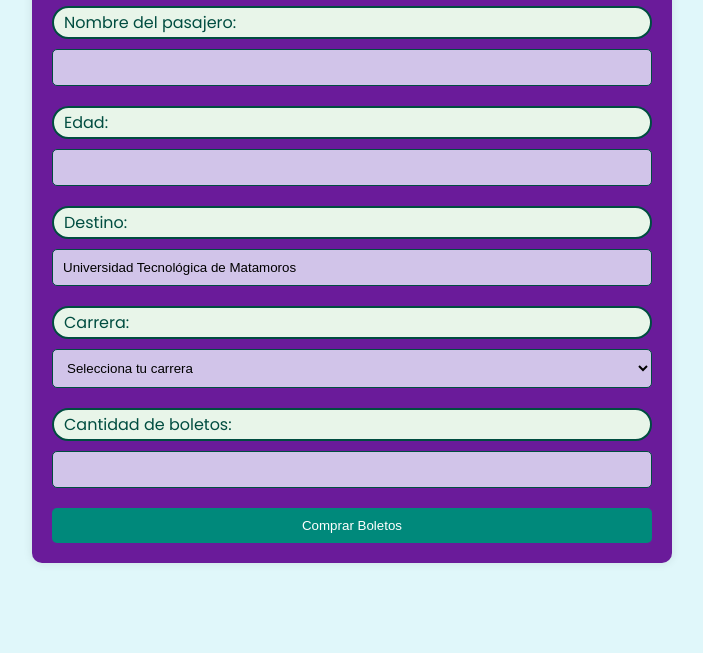
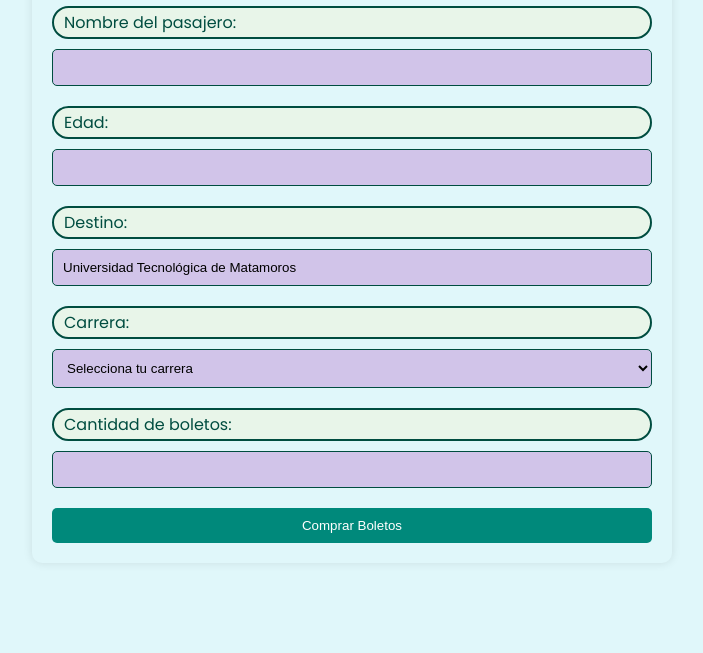
Before and after one commit to ninyshiny/999s, a plain HTML site: page index.html in a window 1280 px wide. Shown: the part 147-800 px from the top of the page, without its empty margins (288-991 px from the left). Drawn offline with Linux system fonts and the light colour scheme.

Commit message:
Update index.html

```diff
--- a/index.html
+++ b/index.html
@@ -17,7 +17,7 @@
             max-width: 600px;
             margin: 50px auto;
             padding: 20px;
-            background-color: #6a1b9a; /* Morado */
+            background-color: #e0f7fa; /* Morado */
             box-shadow: 0 0 10px rgba(0, 0, 0, 0.1);
             border-radius: 10px;
         }
```
